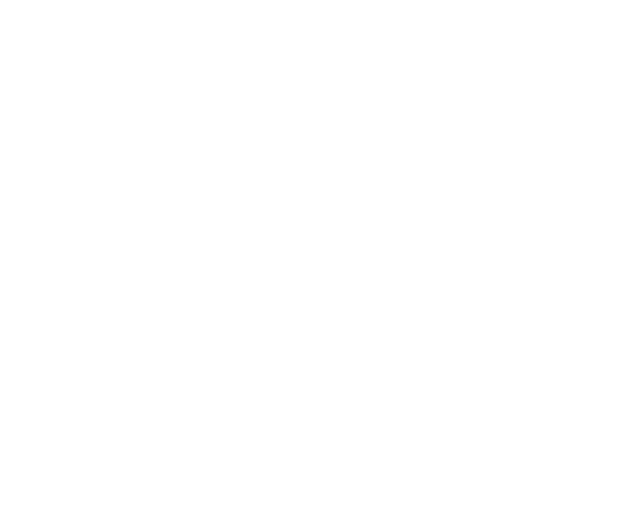
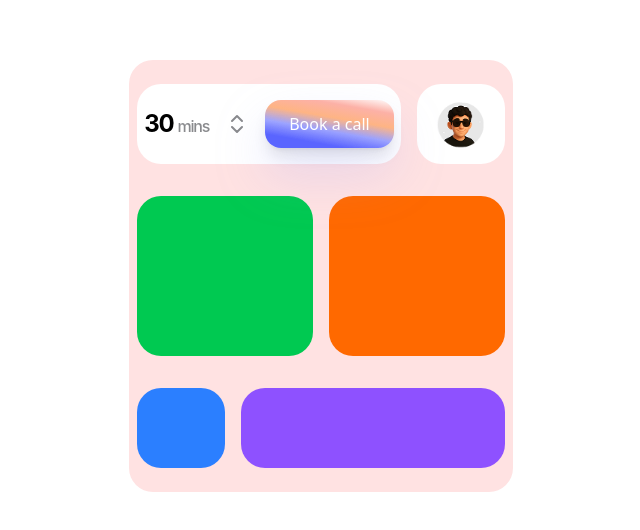
Before and after one commit to janakshukla/Dayui, a React (Vite) app: page /day6 in a window 1280 px wide. Before the commit this address had no page. Shown: the part 124-654 px from the top of the page, without its empty margins (319-959 px from the left). Built offline with nearby package versions, Linux system fonts and the light colour scheme.

Commit message:
add: implement Day6 component and update Router to include new route

```diff
--- /dev/null
+++ b/src/Pages/Day6.tsx
@@ -0,0 +1,45 @@
+import { ChevronsUpDown } from "lucide-react";
+import Avatar from "../assets/day3/Avatar.png";
+
+const Day6 = () => {
+  return (
+    <div className="h-screen w-full flex justify-center items-center ">
+      <div className="aspect-square w-96 bg-red-100 p-2 rounded-3xl flex flex-col  justify-center items-center">
+        <div className=" flex w-full gap-4  h-20 m-4  ">
+          <div className="w-3/4 flex gap-4 justify-center items-center-safe rounded-3xl bg-white">
+            <h1 className="font-inter font-bold text-2xl tracking-tighter ">
+              30
+              <span className="font-medium ml-1 text-base text-[#898A8D] ">
+                mins
+              </span>
+            </h1>
+
+            <ChevronsUpDown className="text-[#898A8D] size-6 " />
+            <button
+              className="px-6 py-3 rounded-2xl text-white backdrop-blur-2xl font-medium shadow-lg drop-shadow-2xl drop-shadow-[#939DFB40] "
+              style={{
+                background:
+                  "linear-gradient(-170deg, #FFFFFF, #FCB1A7, #FEB484, #5A65FF90,#5A65FF,#5A65FF)",
+              }}
+            >
+              Book a call
+            </button>
+          </div>
+          <div className="w-1/4 flex justify-center items-center-safe rounded-3xl bg-white">
+            <img className="scale-75" src={Avatar} alt="Avatar" />
+          </div>
+        </div>
+        <div className=" flex w-full gap-4 h-40 m-4  ">
+          <div className="w-1/2 rounded-3xl bg-green-500"></div>
+          <div className="w-1/2 rounded-3xl bg-orange-500"></div>
+        </div>
+        <div className=" flex w-full gap-4 h-20 m-4  ">
+          <div className="w-1/4  rounded-3xl bg-blue-500"></div>
+          <div className="w-3/4   rounded-3xl bg-violet-500"></div>
+        </div>
+      </div>
+    </div>
+  );
+};
+
+export default Day6;
--- a/src/components/Router.tsx
+++ b/src/components/Router.tsx
@@ -5,6 +5,7 @@ import Day2 from "../Pages/Day2";
 import Day3 from "../Pages/Day3";
 import Day4 from "../Pages/Day4";
 import Day5 from "../Pages/Day5";
+import Day6 from "../Pages/Day6";
 
 const Router = () => {
   return <BrowserRouter>
@@ -15,6 +16,7 @@ const Router = () => {
     <Route path="/day3" element={<Day3/>}/>
     <Route path="/day4" element={<Day4/>}/>
     <Route path="/day5" element={<Day5/>}/>
+    <Route path="/day6" element={<Day6/>}/>
   </Routes>
   </BrowserRouter>;
 };
```
